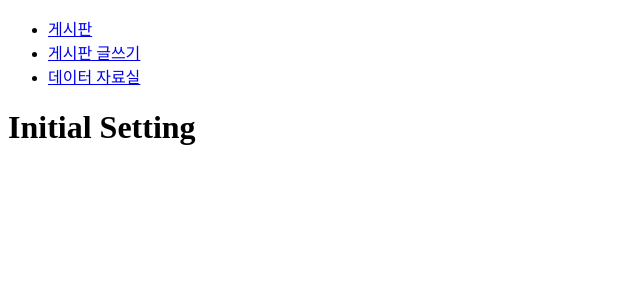
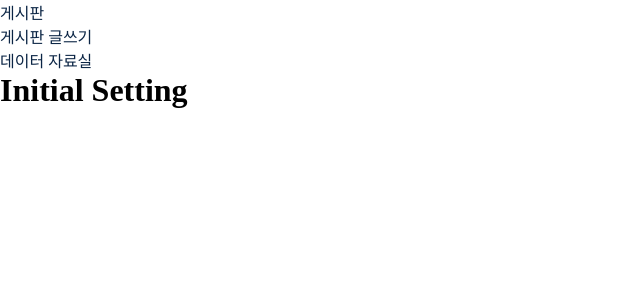
Before and after one commit to nightskyshop/baseballtalk, a Next.js app: page / in a window 1280 px wide. Shown: the top 300 px of the page, without its empty margins (0-640 px from the left). Built offline with nearby package versions, Linux system fonts and the light colour scheme.

Commit message:
Design: Create Default Style

```diff
--- a/pages/_app.js
+++ b/pages/_app.js
@@ -1,4 +1,5 @@
 import Header from "@/components/Header";
+import "@/styles/global.css";
 
 export default function App({ Component, pageProps }) {
   return (
--- /dev/null
+++ b/styles/global.css
@@ -0,0 +1,33 @@
+@font-face {
+    font-family: "NotoSansKR";
+    font-weight: 400;
+    font-style: normal;
+    src: url("/fonts/NotoSansKR.ttf") format("ttf");
+}
+
+*, *::after, *::before {
+    margin: 0;
+    padding: 0;
+    top: 0;
+    font-family: NotoSansKR;
+}
+
+a {
+    text-decoration: none;
+    color: var(--clr-dark)
+}
+
+:root {
+    --clr-dark: #0B2545;
+    --clr-light: #FFFFFF;
+
+    --fs-h1: 3rem;
+    --fs-h2: 2.25rem;
+    --fs-h3: 1.5rem;
+    --fs-h4: 1.15rem;
+    --fs-input: 1.2rem;
+    --fs-body: 1rem;
+
+    --fw-reg: 300;
+    --fw-bold: 900;
+}
```
Also changed, not shown: 1 other file (tests, documents, lock files or other folders).
